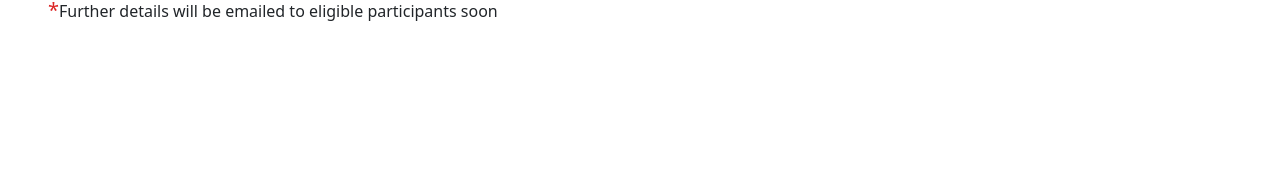
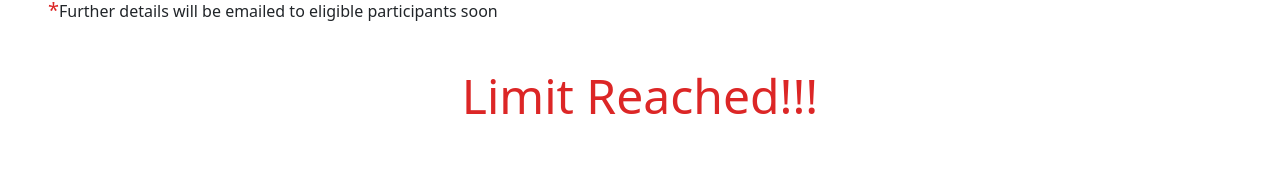
Before and after one commit to Aaditya0112/pera-react-final, a React (Create React App) app: page /studentSupport in a window 1280 px wide. Shown: the part 360-530 px from the top of the page. Built offline with nearby package versions, Linux system fonts and the light colour scheme.

Commit message:
travel support update

```diff
--- a/src/assets/pages/Home.jsx
+++ b/src/assets/pages/Home.jsx
@@ -16,7 +16,7 @@ const Home = () => {
 
       <div className="announcement">
         <a href="/registration">
-          <h1>Registration Deadline Extended.     Limited Travel Support, Hurry Up!!!</h1>
+          <h1> Travel Support is Over now!! Registration Deadline Extended.</h1>
 
         </a>
       </div>
--- a/src/assets/pages/StudentTravelSupport.jsx
+++ b/src/assets/pages/StudentTravelSupport.jsx
@@ -3,6 +3,7 @@ const StudentTravelSupport = () => {
         <>
         <p className="m-5 mb-3 text-xl">"Student Travel Support is available to eligible outstation students supported by the IEEE UP Section. The travel support available is limited to a maximum amount equivalent to the round-trip sleeper class fare by railway. Participants are free to choose any means of transportation they prefer, but the reimbursement is capped at the round-trip sleeper class fare by railway."</p>
         <h6 className="ml-12"> <span className="text-red-600 text-xl">*</span>Further details will be emailed to eligible participants soon</h6>
+        <h2 className="m-5 text-5xl text-center text-red-600 ">Limit Reached!!!</h2>
         </>
     )
 }
```
